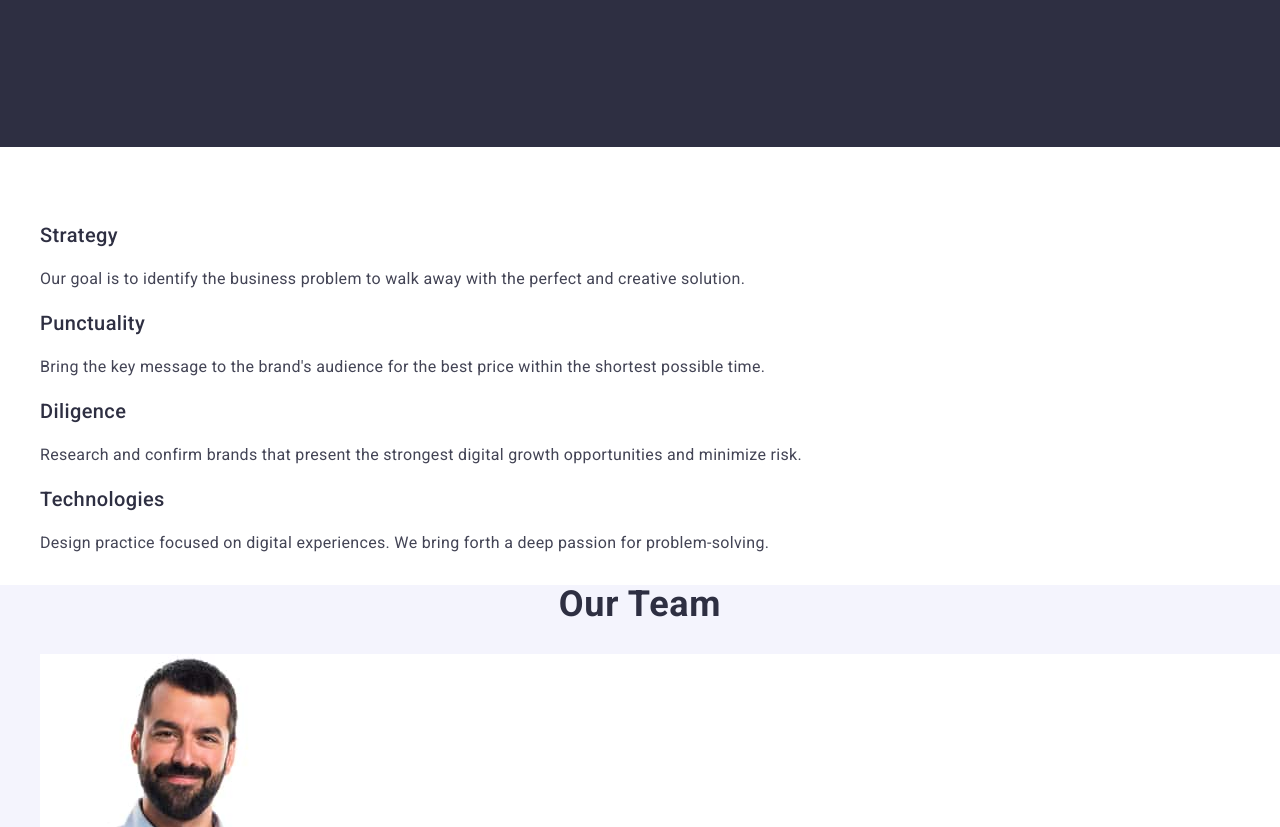
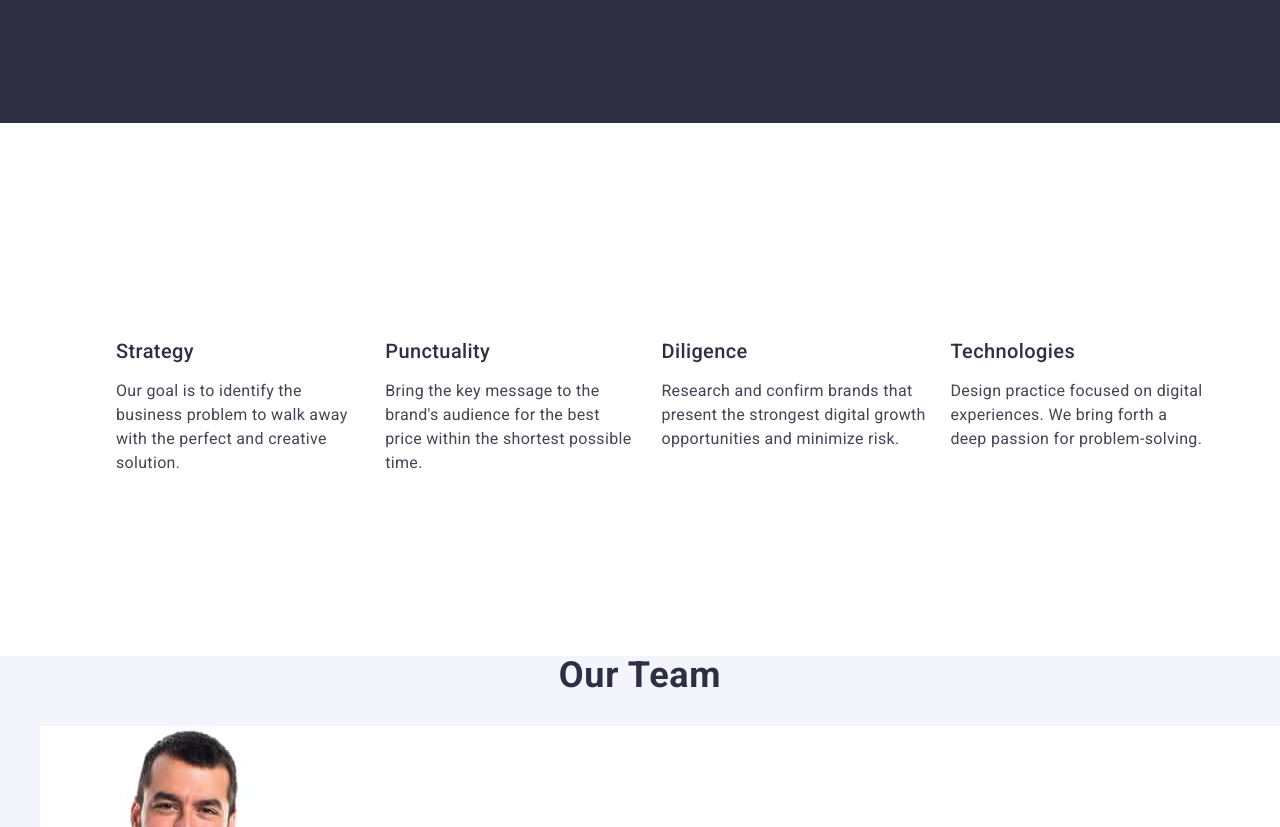
Before and after one commit to xPhoenixUAx/goit-markup-hw-03, a plain HTML site: page index.html in a window 1280 px wide. Shown: the part 580-1407 px from the top of the page. Drawn offline with nearby package versions, Linux system fonts and the light colour scheme.

Commit message:
advantages upd

```diff
--- a/css/styles.css
+++ b/css/styles.css
@@ -176,6 +176,7 @@ ul{
     line-height: 1.2;
     letter-spacing: 0.02em;
     color: #2e2f42;
+    margin-bottom: 8px;
 }
 .team-section{
     background-color: #f4f4fd;
@@ -190,3 +191,13 @@ ul{
 .paragraph{
     color: #434455;
 }
+.advantages-section{
+    padding: 120px 0;
+}
+.advantages-box{
+    display: flex;
+    gap: 24px;
+}
+.advantages-punkts{
+    width: calc((100%-72px)/4);
+}
--- a/index.html
+++ b/index.html
@@ -5,13 +5,13 @@
     <meta name="viewport" content="width=device-width, initial-scale=1.0">
     <title>Document</title>
     <!-- Normalize -->
-    <link rel="stylesheet" href="https://cdnjs.cloudflare.com/ajax/libs/modern-normalize/2.0.0/modern-normalize.min.css" integrity="sha512-4xo8blKMVCiXpTaLzQSLSw3KFOVPWhm/TRtuPVc4WG6kUgjH6J03IBuG7JZPkcWMxJ5huwaBpOpnwYElP/m6wg==" crossorigin="anonymous" referrerpolicy="no-referrer" />"
+    <link rel="stylesheet" href="https://cdnjs.cloudflare.com/ajax/libs/modern-normalize/2.0.0/modern-normalize.min.css" integrity="sha512-4xo8blKMVCiXpTaLzQSLSw3KFOVPWhm/TRtuPVc4WG6kUgjH6J03IBuG7JZPkcWMxJ5huwaBpOpnwYElP/m6wg==" crossorigin="anonymous" referrerpolicy="no-referrer" />
     <!--Fonts-->
     <link rel="preconnect" href="https://fonts.googleapis.com">
 <link rel="preconnect" href="https://fonts.gstatic.com" crossorigin>
-<link href="https://fonts.googleapis.com/css2?family=Raleway:ital,wght@0,700;1,700&family=Roboto:wght@400;500;700&display=swap" rel="stylesheet">
+<link href="https://fonts.googleapis.com/css2?family=Raleway:ital,wght@0,700;1,700&family=Roboto:wght@400;500;700&display=swap" rel="stylesheet"/>
 <!--CSS-->
-<link rel="stylesheet" href="./css/styles.css"/>
+<link rel="stylesheet" href="css/styles.css"/>
 </head>
 <body>
     <header class="header">
@@ -42,17 +42,18 @@
         </div>
         </section>
     <!--Our Advantages-->
-    <section>
+    <section class="advantages-section">
+        <div class="container">
         <h2 class="advantages">Our Advantages</h2>
         <ul class="advantages-box">
-        <li>
+        <li class="advantages-punkts">
             <h3 class="advantages-list">Strategy</h3>
             <p class="paragraph">
                 Our goal is to identify the business
                 problem to walk away with the perfect and creative solution.
             </p>
         </li>
-        <li>
+        <li class="advantages-punkts">
             <h3 class="advantages-list">
                 Punctuality
             </h3>
@@ -60,7 +61,7 @@
                 Bring the key message to the brand's audience for the best price within the shortest possible time.
             </p>
         </li>
-        <li>
+        <li class="advantages-punkts">
             <h3 class="advantages-list">
                 Diligence
             </h3>
@@ -68,15 +69,16 @@
                 Research and confirm brands that present the strongest digital growth opportunities and minimize risk.
             </p>
         </li>
-        <li>
+        <li class="advantages-punkts">
             <h3 class="advantages-list">
                 Technologies
             </h3>
             <p class="paragraph">
                 Design practice focused on digital experiences. We bring forth a deep passion for problem-solving.
             </p>
-        </li>
+        </li class="advantages-punkts">
     </ul>
+</div>
     </section>
     <!--Our Team-->
     <section class="team-section">
```
